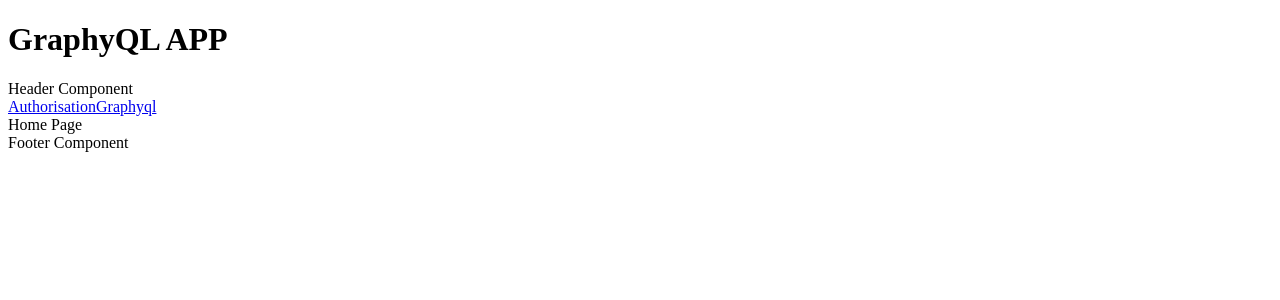
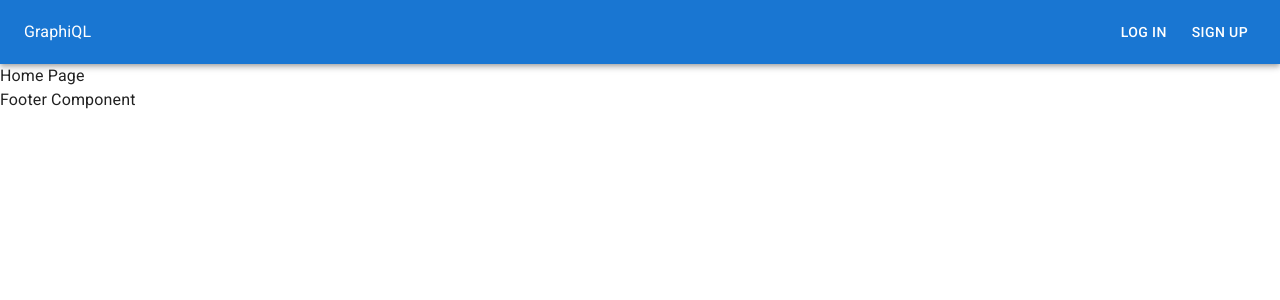
Before and after one commit to GSerdg/graphiql-app, a React (Vite) app: page / in a window 1280 px wide. Shown: the top 300 px of the page. Built offline with nearby package versions, Linux system fonts and the light colour scheme.

Commit message:
feat: add header layout

```diff
--- a/src/App.tsx
+++ b/src/App.tsx
@@ -1,22 +1,24 @@
-import ErrorBoundary from './components/error-boundary/ErrorBoundary';
-import { Outlet } from 'react-router-dom';
-import Header from './components/header/Header';
-import Footer from './components/footer/Footer';
 import '@fontsource/roboto/300.css';
 import '@fontsource/roboto/400.css';
 import '@fontsource/roboto/500.css';
 import '@fontsource/roboto/700.css';
+import { CssBaseline } from '@mui/material';
+import { Outlet } from 'react-router-dom';
+import ErrorBoundary from './components/error-boundary/ErrorBoundary';
+import Footer from './components/footer/Footer';
+import Header from './components/header/Header';
 import './index.scss';
 
 function App() {
   return (
     <ErrorBoundary>
-      <div className="app">
-        <h1>GraphyQL APP</h1>
-        <Header />
-        <Outlet />
-        <Footer />
-      </div>
+      <CssBaseline>
+        <div className="app">
+          <Header />
+          <Outlet />
+          <Footer />
+        </div>
+      </CssBaseline>
     </ErrorBoundary>
   );
 }
--- a/src/components/header/Header.scss
+++ b/src/components/header/Header.scss
@@ -0,0 +1,4 @@
+.header {
+  height: 4rem;
+  background-color: #303240;
+}
--- a/src/components/header/Header.tsx
+++ b/src/components/header/Header.tsx
@@ -1,12 +1,37 @@
+import AppBar from '@mui/material/AppBar';
+import Button from '@mui/material/Button';
+import Toolbar from '@mui/material/Toolbar';
+import './Header.scss';
 import { Link } from 'react-router-dom';
-import './Header.scss';
+import LinkMUI from '@mui/material/Link';
 
 export default function Header() {
   return (
     <>
-      <div>Header Component</div>
-      <Link to="auth">Authorisation</Link>
-      <Link to="graphyql">Graphyql</Link>
+      <AppBar position="static">
+        <Toolbar>
+          <LinkMUI
+            sx={{ flexGrow: 1 }}
+            component={Link}
+            underline="none"
+            color="inherit"
+            to="/"
+          >
+            GraphiQL
+          </LinkMUI>
+          <Button
+            component={Link}
+            color="inherit"
+            sx={{ mr: '0.5rem' }}
+            to="/login"
+          >
+            Log in
+          </Button>
+          <Button component={Link} color="inherit" to="/signup">
+            Sign up
+          </Button>
+        </Toolbar>
+      </AppBar>
     </>
   );
 }
--- a/src/main.tsx
+++ b/src/main.tsx
@@ -18,7 +18,8 @@ const router = createBrowserRouter(
   createRoutesFromElements(
     <Route path="/" element={<App />} errorElement={<ErrorComponent />}>
       <Route index element={<Home />} />
-      <Route path="auth" element={<Authorisation />} />
+      <Route path="login" element={<Authorisation />} />
+      <Route path="signup" element={<Authorisation />} />
       <Route path="graphyql" element={<Graphyql />} />
     </Route>
   )
```
